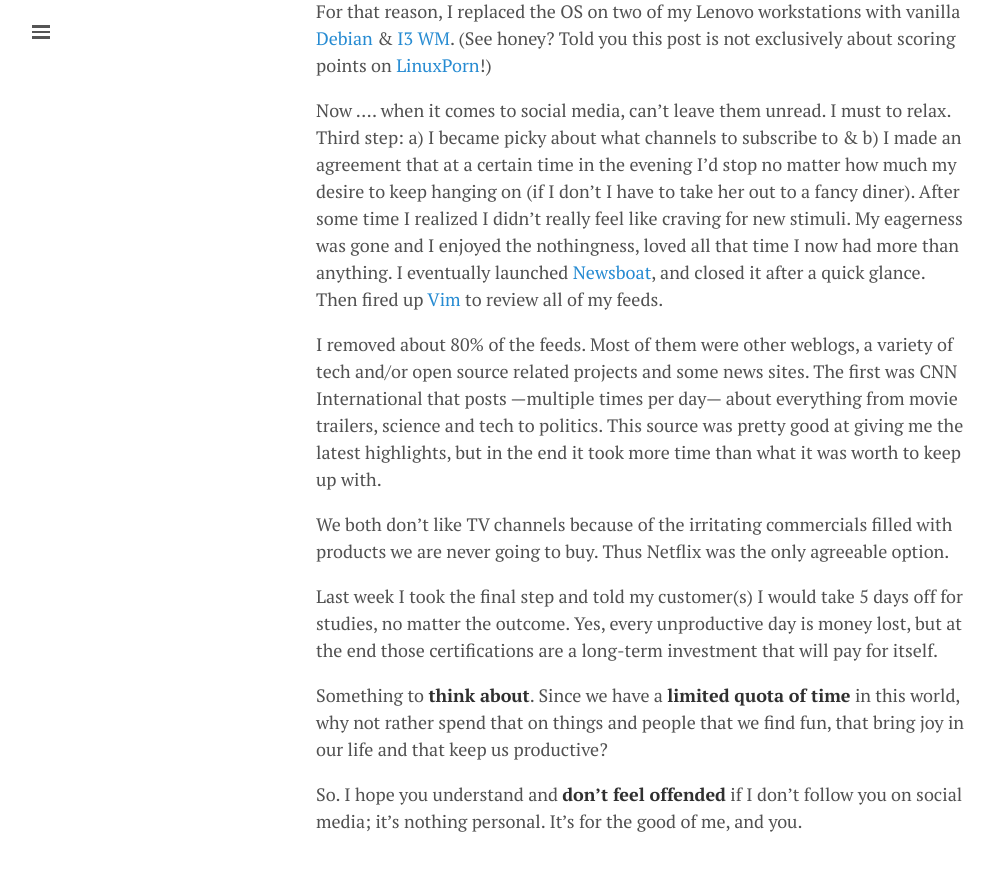
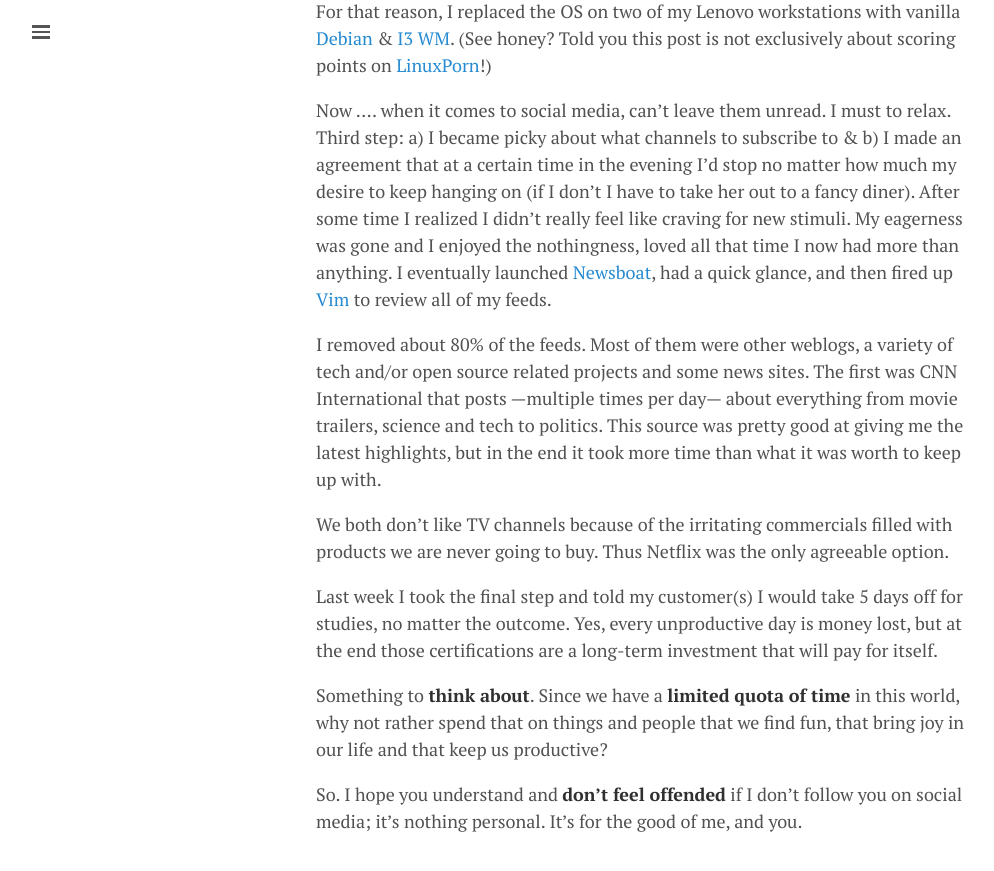
Before and after one commit to lgeurts/lgeurts.github.io, a Jekyll site: the page built from _posts/2021-11-09-why-i-decided-to-limit-my-social-presence.md, in a window 1280 px wide and 900 px high, scrolled down 1282 px. Shown: the top 871 px of the window, without its empty margins (0-994 px from the left). Built offline with Jekyll 4.4.1, drawn with Linux system fonts in a browser that asks for light colours; nearby versions of some CDN libraries; comment, search, counter and statistics services are not loaded.

Commit message:
Update 2021-11-09-why-i-decided-to-limit-my-social-presence.md

```diff
--- a/_posts/2021-11-09-why-i-decided-to-limit-my-social-presence.md
+++ b/_posts/2021-11-09-why-i-decided-to-limit-my-social-presence.md
@@ -27,7 +27,7 @@
 As an example, one of those things was leaving an application open and letting it run in the background, even when I was not there. I know this sounds rather silly, but closing an application when I don’t use it does help focus on what I’m doing. For that reason, I replaced the OS on two of my Lenovo workstations with vanilla [Debian](https://www.debian.org/) & [I3 WM](https://i3wm.org/). (See honey? Told you this post is not exclusively about scoring points on [LinuxPorn](https://www.reddit.com/r/LinuxPorn/)!)
 
 Now .... when it comes to social media, can’t leave them unread. I must to relax.
-Third step: a) I became picky about what channels to subscribe to & b) I made an agreement that at a certain time in the evening I'd stop no matter how much my desire to keep hanging on (if I don't I have to take her out to a fancy diner). After some time I realized I didn’t really feel like craving for new stimuli. My eagerness was gone and I enjoyed the nothingness, loved all that time I now had more than anything. I eventually launched [Newsboat](https://newsboat.org/), and closed it after a quick glance. Then fired up [Vim](https://www.vim.org/download.php/) to review all of my feeds.
+Third step: a) I became picky about what channels to subscribe to & b) I made an agreement that at a certain time in the evening I'd stop no matter how much my desire to keep hanging on (if I don't I have to take her out to a fancy diner). After some time I realized I didn’t really feel like craving for new stimuli. My eagerness was gone and I enjoyed the nothingness, loved all that time I now had more than anything. I eventually launched [Newsboat](https://newsboat.org/), had a quick glance, and then fired up [Vim](https://www.vim.org/download.php/) to review all of my feeds.
 
 I removed about 80% of the feeds. Most of them were other weblogs, a variety of tech and/or open source related projects and some news sites. The first was CNN International that posts —multiple times per day— about everything from movie trailers, science and tech to politics. This source was pretty good at giving me the latest highlights, but in the end it took more time than what it was worth to keep up with.
 
```
